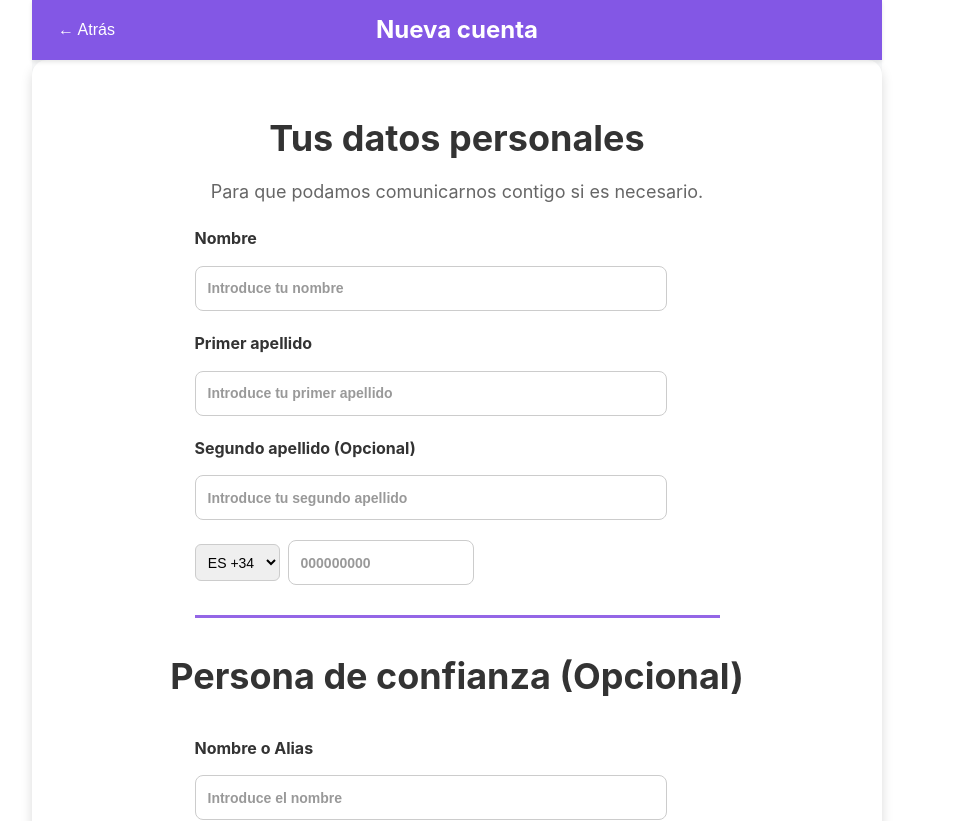
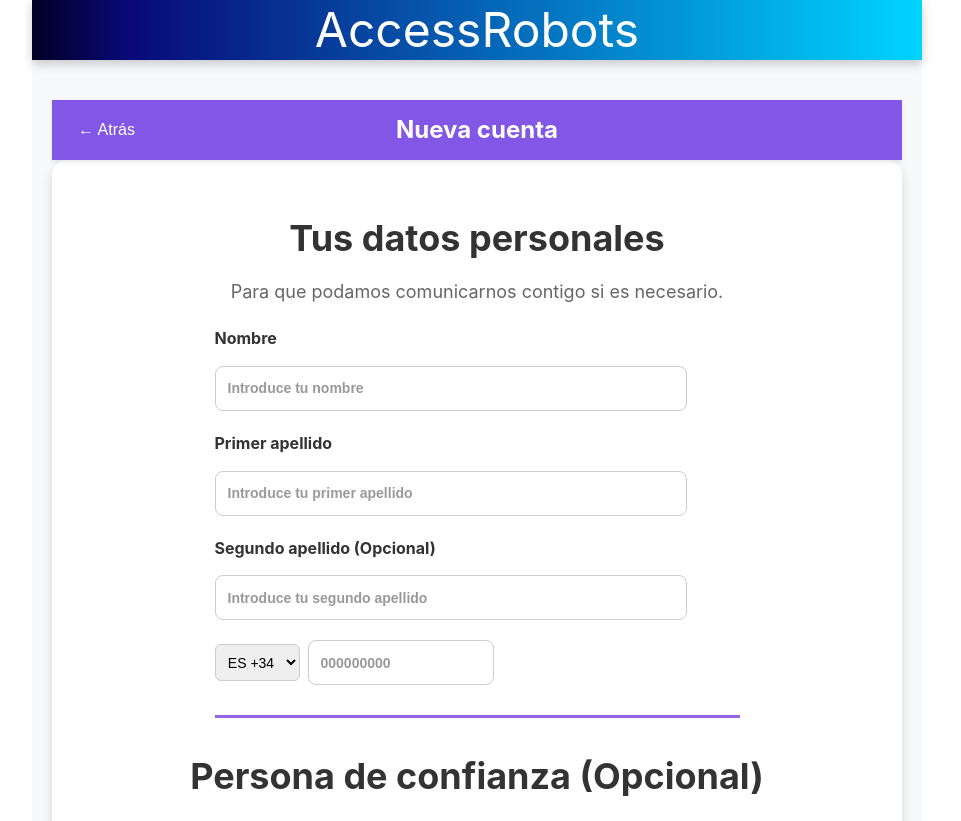
Before and after one commit to CarlosAlberto19/PRACTICAS_ACCESSROBOT, a Vue app: page /datos-personales in a window 1280 px wide. Shown: the top 821 px of the page, without its empty margins (0-961 px from the left). Built offline with nearby package versions, Linux system fonts and the light colour scheme.

Commit message:
pendiente back2

```diff
--- a/src/App.vue
+++ b/src/App.vue
@@ -1,5 +1,10 @@
 <template>
   <div class="app-container">
+    <!-- 🔹 NAVBAR con gradiente -->
+    <header class="navbar">
+      <h1 class="titulo-navbar">AccessRobots</h1>
+    </header>
+
     <main>
       <router-view /> <!-- ✅ Aquí se renderizan las vistas -->
     </main>
@@ -11,11 +16,41 @@
 </script>
 
 <style scoped>
+/* 📌 Contenedor principal */
 .app-container {
   width: 100%;
   min-height: 100vh;
-  background-color: #f8f9fa;
-
+  display: flex;
+  flex-direction: column;
+  align-items: center;
+  background-color: #f8f9fa; /* 🔹 Color de fondo neutro */
 }
 
+/* ✅ NAVBAR con gradiente */
+.navbar {
+  width: 100%;
+  height: 60px; /* 📏 Altura fija */
+  display: flex;
+  align-items: center;
+  justify-content: center;
+  background: linear-gradient(90deg, rgba(2,0,36,1) 0%, rgba(9,9,121,1) 11%, rgba(0,212,255,1) 100%);
+  color: white;
+  font-size: 24px;
+  font-weight: bold;
+  box-shadow: 0px 4px 10px rgba(0, 0, 0, 0.2); /* 🔥 Sombra para destacar */
+}
+
+/* 📌 Ajustes en el contenido principal */
+main {
+  width: 100%;
+  max-width: 1200px; /* 📏 Evita que el contenido sea demasiado ancho */
+  padding: 20px;
+  box-sizing: border-box;
+  margin-top: 20px; /* 🔹 Espacio bajo el navbar */
+}
+
+/* 📌 Estilos del título en la barra */
+.titulo-navbar {
+  margin: 0;
+}
 </style>
--- a/src/components/PruebaInput.vue
+++ b/src/components/PruebaInput.vue
@@ -80,6 +80,9 @@ watch(modelValueSync, (newValue) => {
       />
 
       <!-- ✅ Check solo si showCheck es TRUE -->
+
+      <span v-if="showCheck" class="icono-check">✔</span>
+
       <span
         v-if="type !== 'password' && modelValue !== '' && error === ''"
         class="icono-check"
@@ -99,6 +102,7 @@ watch(modelValueSync, (newValue) => {
     <p v-if="error" class="mensaje-error">❌ {{ error }}</p>
   </div>
 </template>
+
 
 <style scoped>
 /* ✅ Contenedor principal */
--- a/src/views/DatosPersonalesView.vue
+++ b/src/views/DatosPersonalesView.vue
@@ -96,8 +96,8 @@
               v-model="telefonoConfianza"
               @input="validarTelefonoConfianza"
               @blur="validarTelefonoConfianza"
-              :error="errorTelefonoConfianza"
-              :showCheck="telefonoConfianzaValido"
+              :error="errorTelefono"
+              :showCheck="telefonoValido"
             />
           </div>
         </div>
@@ -244,12 +244,22 @@ const irAtras = () => {
 }
 
 /* ✅ Ajustamos el icono-check */
-.icono-check {
-  position: absolute;
-  right: 10px; /* 🔥 Ajustamos más cerca del input */
+::v-deep(.icono-check) {
+  position: absolute !important;
+  right: 65px;
   top: 50%;
   transform: translateY(-50%);
-  font-size: 18px;
+  font-size: 22px;
+  color: green;
+}
+
+/* ✅ Ajustamos el icono-check SOLO para los teléfonos */
+::v-deep(.telefono-container .icono-check) {
+  position: absolute !important;
+  right: 35px; /* 🔥 Ajusta según necesidad */
+  top: 50%;
+  transform: translateY(-50%);
+  font-size: 22px;
   color: green;
 }
 
@@ -457,7 +467,7 @@ const irAtras = () => {
 :deep(.prueba-input.input-telefono .contenedor-input input) {
   height: 37px;
   font-size: 14px;
-  padding: 6px 10px;
+  padding: 2px 10px;
 }
 
 /* ============================
--- a/src/views/LoginView.vue
+++ b/src/views/LoginView.vue
@@ -222,7 +222,7 @@ onMounted(() => {
   align-items: center;
   height: 100vh;
   /* 🔹 Lo hacemos más alto */
-  width: 180%;
+  width: 160%;
   background-color: #f8f9fa;
   padding: 40px 20px;
   /* 🔹 Agregamos padding para evitar que quede pegado a los bordes */
@@ -234,7 +234,7 @@ onMounted(() => {
   align-items: center;
   width: 100%;
   /* 🔹 Ocupará todo el ancho disponible */
-  max-width: 800px;
+  max-width: 700px;
   /* 🔹 Aumentamos el tamaño del formulario */
   background: white;
   padding: 50px;
--- a/src/views/ReservaView.vue
+++ b/src/views/ReservaView.vue
@@ -1,6 +1,6 @@
 <template>
     <div class="contenedor-pagina">
-        <h1 class="titulo">Reserva de Asientos</h1>
+        <h1 class="titulo">Reserva </h1>
         <p>Bienvenido a la pantalla de reserva.</p>
     </div>
 </template>
```
